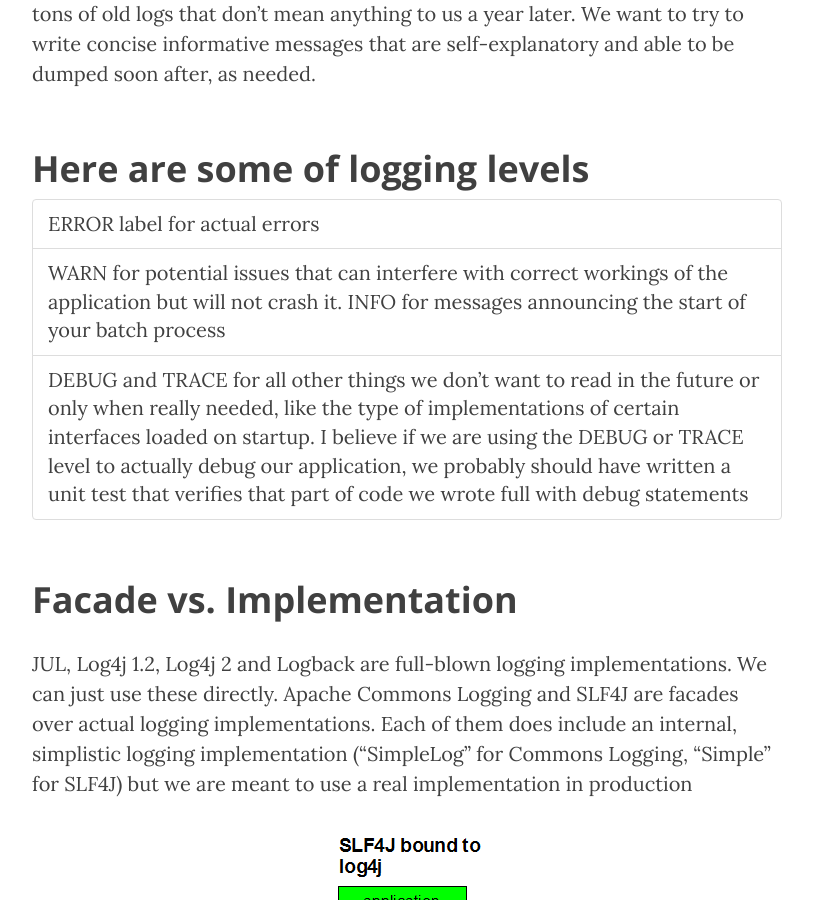
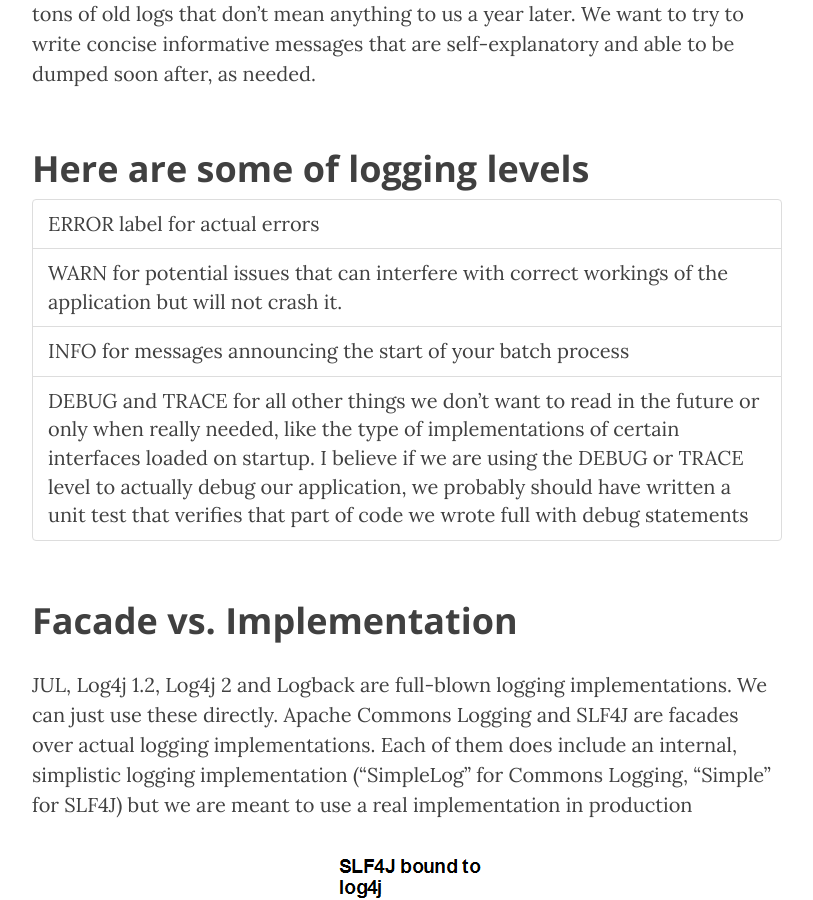
Before and after one commit to prateepgedupudi/prateepgedupudi.github.io, a Jekyll site: the page built from _posts/2015-12-12-How-to-dynamically-change-log-level-in-SLF4j-Log4J-with-Standalone-Java-Class.markdown, in a window 1280 px wide and 900 px high, scrolled down 1038 px. Shown: the whole window, without its empty margins (233-1046 px from the left). Built offline with Jekyll 4.4.1, drawn with Linux system fonts in a browser that asks for light colours; nearby versions of some CDN libraries.

Commit message:
Added new li

```diff
--- a/_posts/2015-12-12-How-to-dynamically-change-log-level-in-SLF4j-Log4J-with-Standalone-Java-Class.markdown
+++ b/_posts/2015-12-12-How-to-dynamically-change-log-level-in-SLF4j-Log4J-with-Standalone-Java-Class.markdown
@@ -18,7 +18,8 @@ header-img: "img/Slflog4jinstandard.png"
 <h3 class="section-heading">Here are some of logging levels</h3>
 <ul class="list-group">
   <li class="list-group-item">ERROR label for actual errors</li>
-  <li class="list-group-item">WARN for potential issues that can interfere with correct workings of the application but will not crash it. INFO for messages announcing the start of your batch process</li>
+  <li class="list-group-item">WARN for potential issues that can interfere with correct workings of the application but will not crash it.</li>
+  <li class="list-group-item">INFO for messages announcing the start of your batch process</li>
   <li class="list-group-item">DEBUG and TRACE for all other things we don’t want to read in the future or only when really needed, like the type of implementations of certain interfaces loaded on startup. I believe if we are using the DEBUG or TRACE level to actually debug our application, we probably should have written a unit test that verifies that part of code we wrote full with debug statements</li>
 </ul>
 
```
